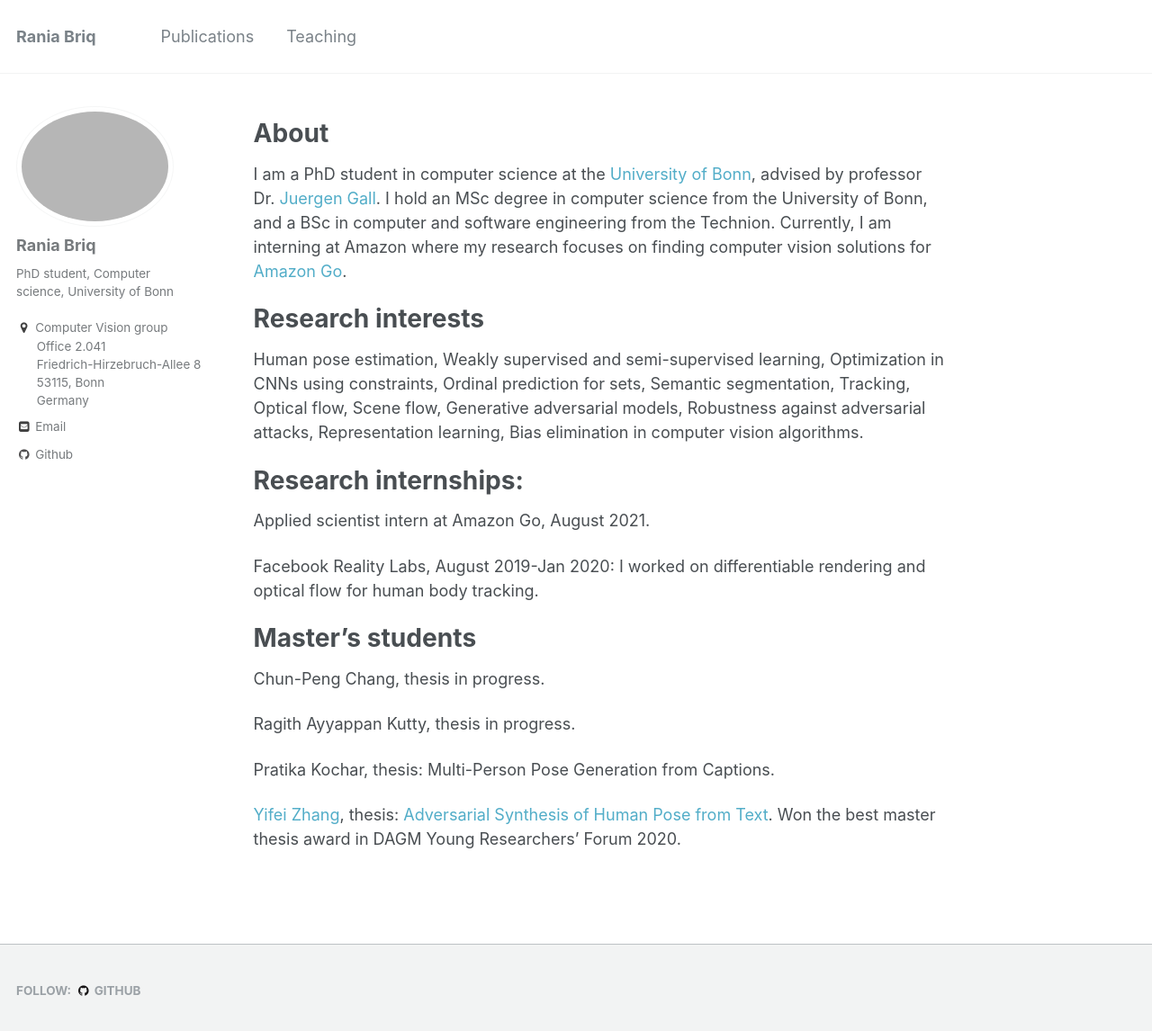
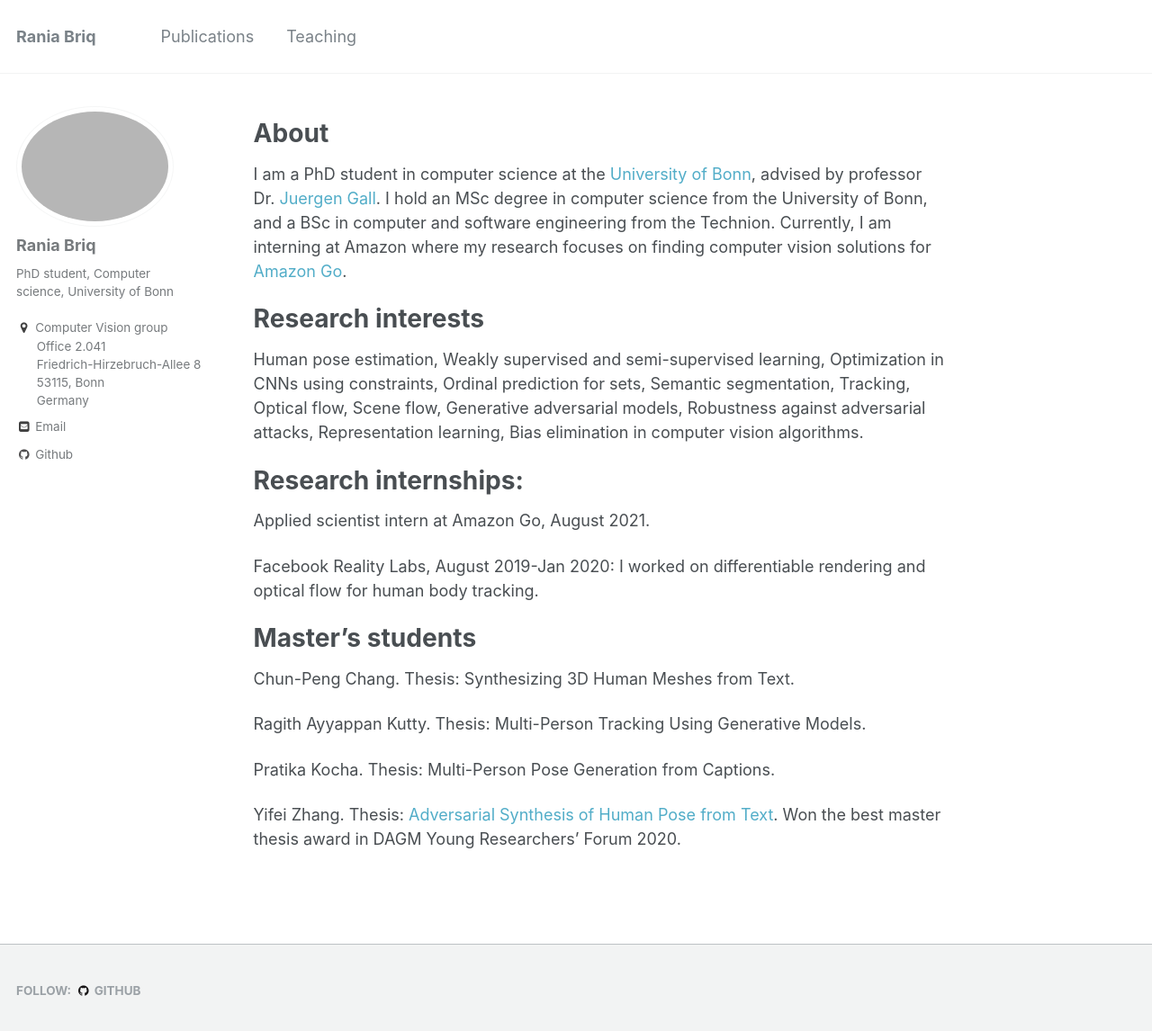
Before and after one commit to briqr/briqr.github.io, a Jekyll site: the page built from _pages/about.md, in a window 1280 px wide and 1159 px high. Shown: the top 1146 px of the window at 90% size. Built offline with Jekyll 4.4.1, drawn with Linux system fonts in a browser that asks for light colours.

Commit message:
Update about.md

```diff
--- a/_pages/about.md
+++ b/_pages/about.md
@@ -31,10 +31,10 @@ Facebook Reality Labs, August 2019-Jan 2020: I worked on differentiable renderin
 
 Master's students
 ======
-Chun-Peng Chang, thesis in progress.
+Chun-Peng Chang. Thesis: Synthesizing 3D Human Meshes from Text.
 
-Ragith Ayyappan Kutty, thesis in progress.
+Ragith Ayyappan Kutty. Thesis: Multi-Person Tracking Using Generative Models.
 
-Pratika Kochar, thesis: Multi-Person Pose Generation from Captions.
+Pratika Kocha. Thesis: Multi-Person Pose Generation from Captions.
 
-[Yifei Zhang](https://www.linkedin.com/in/yifei-zhang-2565811a9/), thesis: [Adversarial Synthesis of Human Pose from Text](https://arxiv.org/abs/2005.00340). Won the best master thesis award in DAGM Young Researchers' Forum 2020.
+Yifei Zhang. Thesis: [Adversarial Synthesis of Human Pose from Text](https://arxiv.org/abs/2005.00340). Won the best master thesis award in DAGM Young Researchers' Forum 2020.
```
